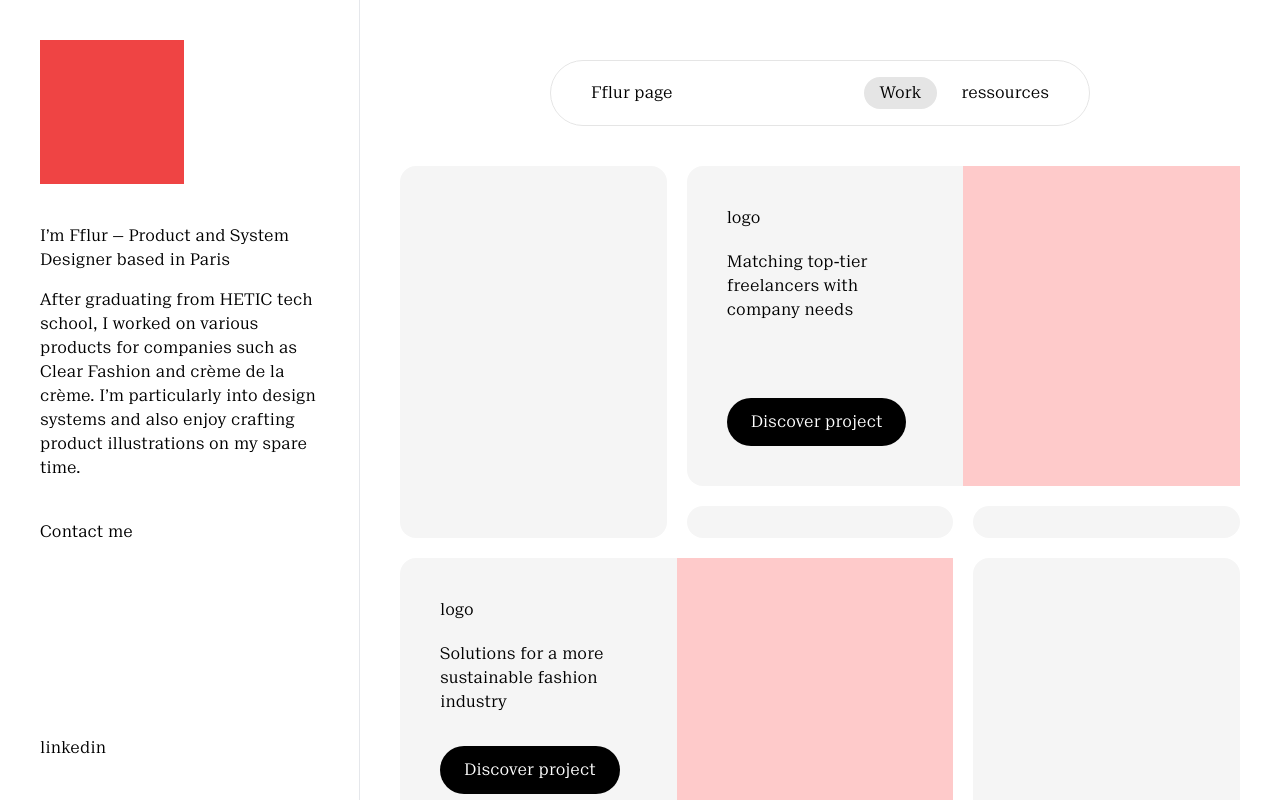
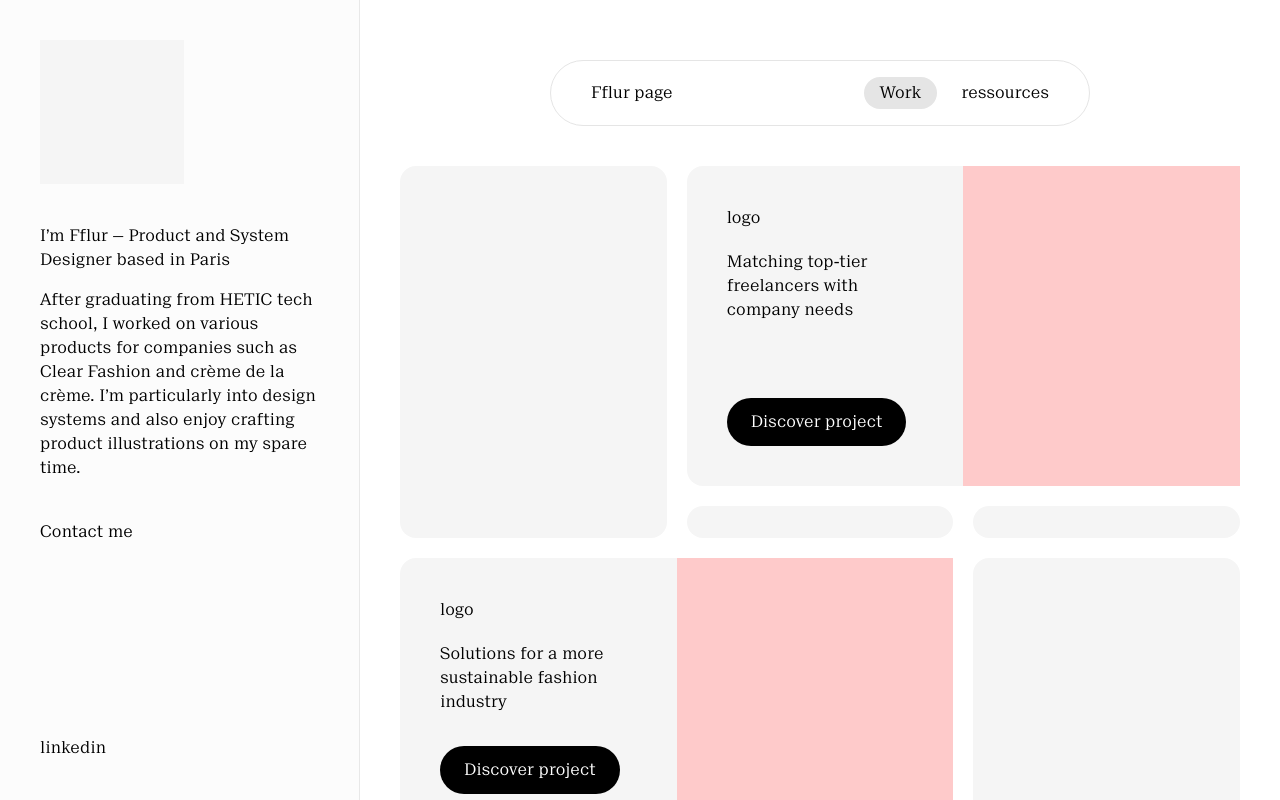
Before and after one commit to fflurp/fflurpage, a Next.js app: page / in a window 1280 px wide. Built offline with nearby package versions, Linux system fonts and the light colour scheme.

Commit message:
feat: add colors

```diff
--- a/components/Layout.tsx
+++ b/components/Layout.tsx
@@ -23,9 +23,9 @@ const Navigation = () => {
 export const Layout = ({ children }: { children: React.ReactNode }) => {
   return (
     <div className="flex h-screen">
-      <div className="flex w-full max-w-[360px] flex-col border-r p-10">
+      <div className="surface-secondary border-primary border-primary flex w-full max-w-[360px] flex-col border-r p-10">
         <div className="flex-1">
-          <div className="h-36 w-36 bg-red-500" />
+          <div className="h-36 w-36 bg-neutral-100" />
           <h2 className="pt-10 pb-4">
             I’m Fflur — Product and System Designer based in Paris
           </h2>
@@ -39,7 +39,7 @@ export const Layout = ({ children }: { children: React.ReactNode }) => {
         </div>
         <div>linkedin</div>
       </div>
-      <main className="flex-auto overflow-auto p-10">
+      <main className="surface-primary flex-auto overflow-auto p-10">
         <div className="flex items-center justify-center pt-5 pb-10">
           <Navigation />
         </div>
--- a/styles/globals.css
+++ b/styles/globals.css
@@ -20,6 +20,32 @@
 @font-face {
   font-family: "SuisseNeue-Light";
   src: url("/fonts/SuisseNeue-Light.otf");
+}
+
+@layer components {
+  .text-primary {
+    @apply text-mountain-700;
+  }
+
+  .text-secondary {
+    @apply text-mountain-600;
+  }
+
+  .surface-primary {
+    @apply bg-mountain-100;
+  }
+
+  .surface-secondary {
+    @apply bg-mountain-200;
+  }
+
+  .surface-tertiary {
+    @apply bg-mountain-300;
+  }
+
+  .border-primary {
+    @apply border-mountain-400;
+  }
 }
 
 @layer base {
--- a/tailwind.config.js
+++ b/tailwind.config.js
@@ -1,5 +1,6 @@
 /** @type {import('tailwindcss').Config} */
 const defaultTheme = require("tailwindcss/defaultTheme");
+const colors = require("tailwindcss/colors");
 
 module.exports = {
   content: [
@@ -11,6 +12,18 @@ module.exports = {
       title: ["Gordita Medium"],
       ["title-bold"]: ["Gordita Bold"],
     },
+    colors: {
+      mountain: {
+        100: "#FFFFFF",
+        200: "#FCFCFC",
+        300: "#F9F9F9",
+        400: "#E8E8E8",
+        500: "#CECECE",
+        600: "#646464",
+        700: "#202020",
+      },
+      ...colors,
+    },
   },
   plugins: [],
 };
```
